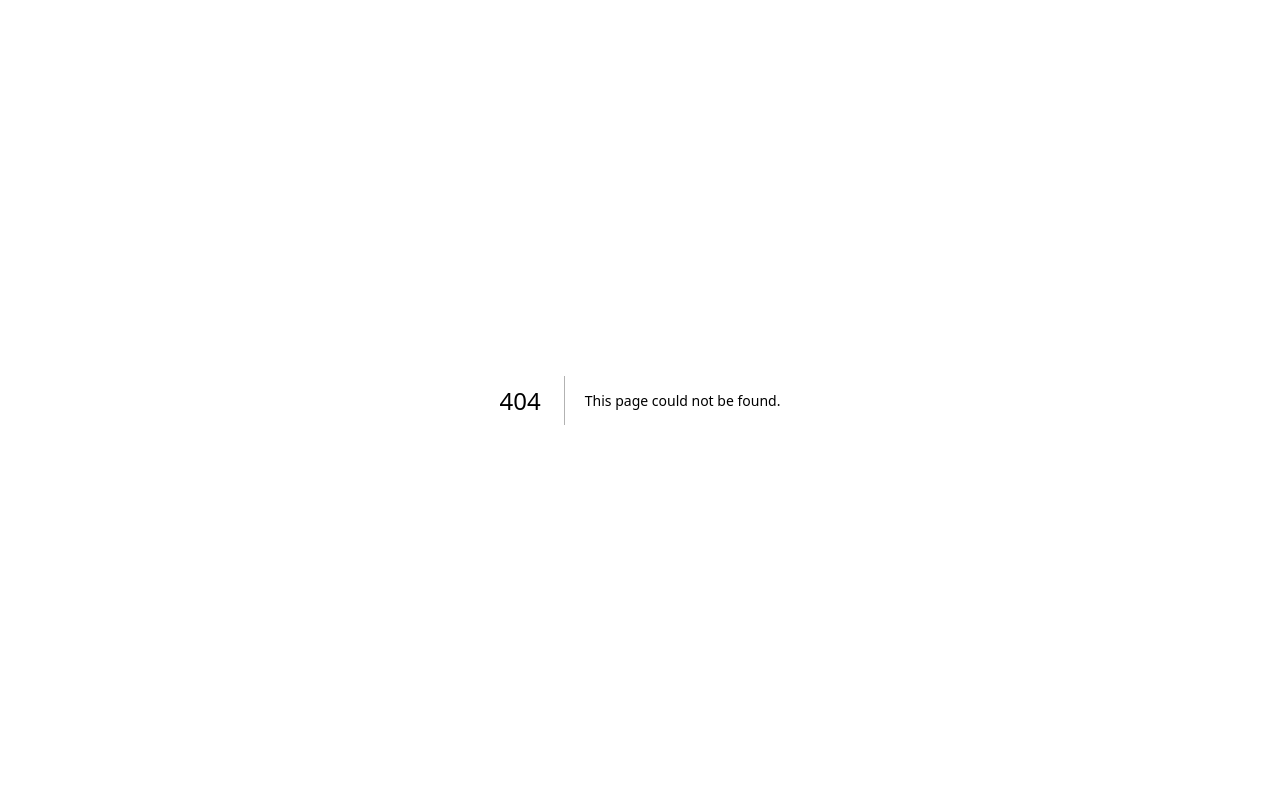
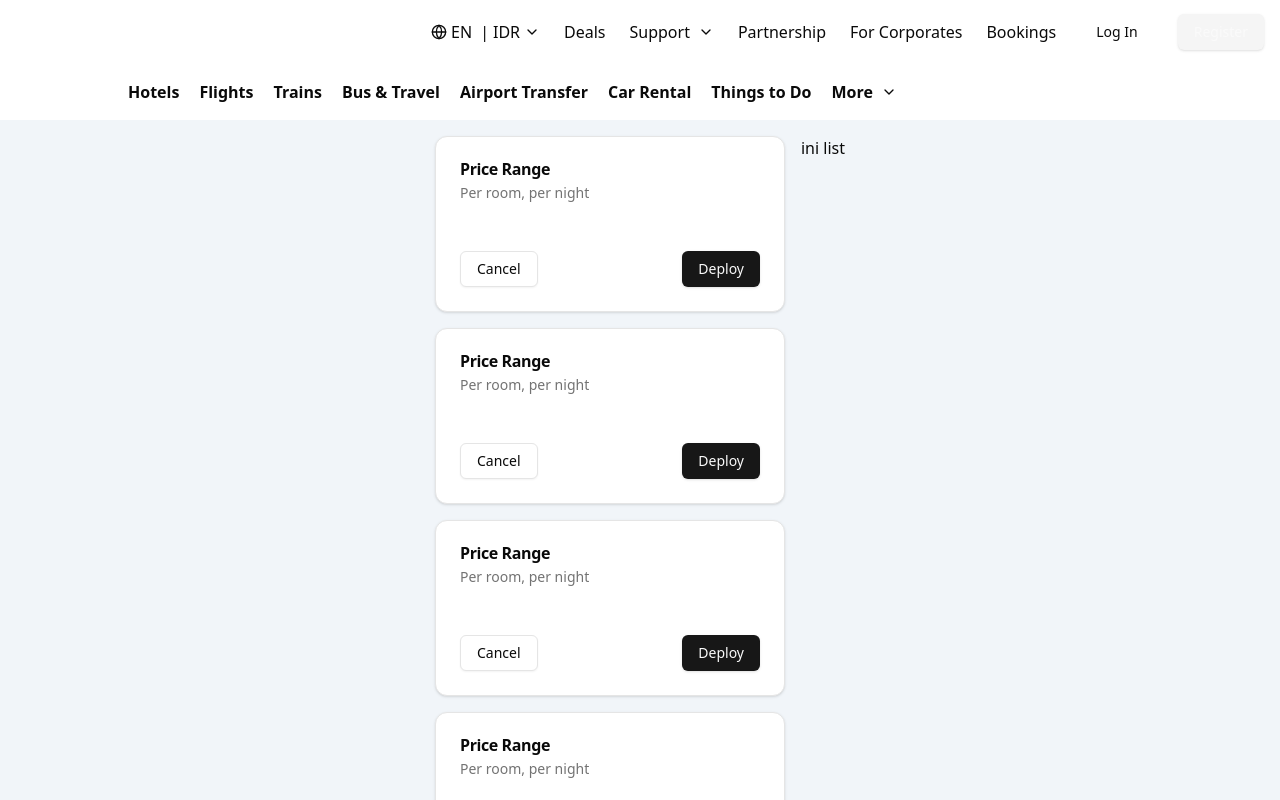
Before and after one commit to kanzff/DNA-Travel, a Next.js app: page /hotel in a window 1280 px wide. Before the commit this address had no page. Shown: the top 800 px of the page. Built offline with nearby package versions, Linux system fonts and the light colour scheme.

Commit message:
added hotel

```diff
--- /dev/null
+++ b/app/hotel/layout.tsx
@@ -0,0 +1,22 @@
+import { MainNav } from "@/components/main-nav"
+import { TopNav } from "@/components/top-nav"
+
+export default function HotelLayout({
+  children,
+}: {
+  children: React.ReactNode
+}) {
+  return (
+    <html lang="en" suppressHydrationWarning>
+      <body>
+        {/* Layout UI */}
+        {/* Place children where you want to render a page or nested layout */}
+        <div className="min-h-screen">
+          <TopNav />
+          <MainNav/>
+          <main className="bg-slate-100">{children}</main>
+        </div>
+      </body>
+    </html>
+  )
+}
--- /dev/null
+++ b/app/hotel/page.tsx
@@ -0,0 +1,92 @@
+'use client'
+
+import React from 'react'
+import {
+  Card,
+  CardContent,
+  CardDescription,
+  CardFooter,
+  CardHeader,
+  CardTitle,
+} from "@/components/ui/card"
+
+import { Button } from "@/components/ui/button"
+
+const Hotel = () => {
+  return (
+    <div className='container mx-auto p-4 flex justify-center gap-4'>
+      <div className='flex flex-col gap-4'>
+        <Card className="w-[350px]">
+          <CardHeader>
+            <CardTitle>Price Range</CardTitle>
+            <CardDescription>Per room, per night</CardDescription>
+          </CardHeader>
+          <CardContent>
+
+          </CardContent>
+          <CardFooter className="flex justify-between">
+            <Button variant="outline">Cancel</Button>
+            <Button>Deploy</Button>
+          </CardFooter>
+        </Card>
+        <Card className="w-[350px]">
+          <CardHeader>
+            <CardTitle>Price Range</CardTitle>
+            <CardDescription>Per room, per night</CardDescription>
+          </CardHeader>
+          <CardContent>
+
+          </CardContent>
+          <CardFooter className="flex justify-between">
+            <Button variant="outline">Cancel</Button>
+            <Button>Deploy</Button>
+          </CardFooter>
+        </Card>
+        <Card className="w-[350px]">
+          <CardHeader>
+            <CardTitle>Price Range</CardTitle>
+            <CardDescription>Per room, per night</CardDescription>
+          </CardHeader>
+          <CardContent>
+
+          </CardContent>
+          <CardFooter className="flex justify-between">
+            <Button variant="outline">Cancel</Button>
+            <Button>Deploy</Button>
+          </CardFooter>
+        </Card>
+        <Card className="w-[350px]">
+          <CardHeader>
+            <CardTitle>Price Range</CardTitle>
+            <CardDescription>Per room, per night</CardDescription>
+          </CardHeader>
+          <CardContent>
+
+          </CardContent>
+          <CardFooter className="flex justify-between">
+            <Button variant="outline">Cancel</Button>
+            <Button>Deploy</Button>
+          </CardFooter>
+        </Card>
+        <Card className="w-[350px]">
+          <CardHeader>
+            <CardTitle>Price Range</CardTitle>
+            <CardDescription>Per room, per night</CardDescription>
+          </CardHeader>
+          <CardContent>
+
+          </CardContent>
+          <CardFooter className="flex justify-between">
+            <Button variant="outline">Cancel</Button>
+            <Button>Deploy</Button>
+          </CardFooter>
+        </Card>
+      </div>
+      <div>
+        ini list
+      </div>
+    </div>
+  )
+}
+
+export default Hotel
--- a/app/layout.tsx
+++ b/app/layout.tsx
@@ -16,7 +16,7 @@ export default function RootLayout({
   children: React.ReactNode
 }) {
   return (
-    <html lang="en">
+    <html lang="en" suppressHydrationWarning>
       <body className={inter.className}>{children}</body>
     </html>
   )
--- a/app/page.tsx
+++ b/app/page.tsx
@@ -12,8 +12,8 @@ export default function Home() {
                   "url('/travel-landing.jpg')",
               }}
         >
-            <TopNav />
-            <MainNav/>
+            <TopNav textColor={'text-white'} />
+            <MainNav textColor={'text-white'}/>
             <HeroSection />
         </div>
       <PromotionSection />
--- a/components/main-nav.tsx
+++ b/components/main-nav.tsx
@@ -1,40 +1,40 @@
 import Link from "next/link"
 import { Plane, Building2, Train, Bus, Car, MapPin, MoreHorizontal, ChevronDown } from "lucide-react"
 
-export function MainNav() {
+export function MainNav({textColor} : {textColor?: String | undefined}) {
   return (
     <nav className="bg-transparent">
       <div className="container mx-auto px-4">
         <div className="flex items-center justify-start gap-5 h-14 max-w-5xl mx-auto">
-          <Link href="/hotels" className="flex items-center gap-2 text-white font-semibold hover:text-secondary">
+          <Link href="/hotels" className={`flex items-center gap-2 ${textColor} font-semibold hover:text-secondary`}>
             <span>Hotels</span>
           </Link>
 
-          <Link href="/flights" className="flex items-center gap-2 text-white font-semibold hover:text-secondary">
+          <Link href="/flights" className={`flex items-center gap-2 ${textColor} font-semibold hover:text-secondary`}>
             <span>Flights</span>
           </Link>
 
-          <Link href="/trains" className="flex items-center gap-2 text-white font-semibold hover:text-secondary">
+          <Link href="/trains" className={`flex items-center gap-2 ${textColor} font-semibold hover:text-secondary`}>
             <span>Trains</span>
           </Link>
 
-          <Link href="/bus" className="flex items-center gap-2 text-white font-semibold hover:text-secondary">
+          <Link href="/bus" className={`flex items-center gap-2 ${textColor} font-semibold hover:text-secondary`}>
             <span>Bus & Travel</span>
           </Link>
 
-          <Link href="/airport" className="flex items-center gap-2 text-white font-semibold hover:text-secondary">
+          <Link href="/airport" className={`flex items-center gap-2 ${textColor} font-semibold hover:text-secondary`}>
             <span>Airport Transfer</span>
           </Link>
 
-          <Link href="/car-rental" className="flex items-center gap-2 text-white font-semibold hover:text-secondary">
+          <Link href="/car-rental" className={`flex items-center gap-2 ${textColor} font-semibold hover:text-secondary`}>
             <span>Car Rental</span>
           </Link>
 
-          <Link href="/attractions" className="flex items-center gap-2 text-white font-semibold hover:text-secondary">
+          <Link href="/attractions" className={`flex items-center gap-2 ${textColor} font-semibold hover:text-secondary`}>
             <span>Things to Do</span>
           </Link>
 
-          <Link href="/more" className="flex items-center gap-2 text-white font-semibold hover:text-secondary">
+          <Link href="/more" className={`flex items-center gap-2 ${textColor} font-semibold hover:text-secondary`}>
             <span>More</span>
             <ChevronDown className="w-4 h-4" />
           </Link>
--- a/components/top-nav.tsx
+++ b/components/top-nav.tsx
@@ -3,7 +3,7 @@ import Image from "next/image"
 import { Button } from "@/components/ui/button"
 import { Globe, ChevronDown } from "lucide-react"
 
-export function TopNav() {
+export function TopNav({textColor} : {textColor?: String | undefined}) {
   return (
     <nav className="">
       <div className="container mx-auto px-4 flex items-center justify-between h-16">
@@ -18,7 +18,7 @@ export function TopNav() {
         </Link>
 
         <div className="flex items-center gap-6">
-          <div className="flex items-center text-white">
+          <div className={`flex items-center ${textColor}`}>
             <Globe className="w-4 h-4 mr-1" />
             <span className="mr-1">EN</span>
             <span className="mx-1">|</span>
@@ -26,32 +26,32 @@ export function TopNav() {
             <ChevronDown className="w-4 h-4" />
           </div>
 
-          <Link href="/deals" className="text-white hover:text-gray-200">
+          <Link href="/deals" className={`${textColor} hover:text-gray-200`}>
             Deals
           </Link>
 
-          <div className="flex items-center gap-2 text-white">
+          <div className={`flex items-center gap-2 ${textColor}`}>
             <span>Support</span>
             <ChevronDown className="w-4 h-4" />
           </div>
 
-          <Link href="/partnership" className="text-white hover:text-gray-200">
+          <Link href="/partnership" className={`${textColor} hover:text-gray-200`}>
             Partnership
           </Link>
 
-          <Link href="/corporates" className="text-white hover:text-gray-200">
+          <Link href="/corporates" className={`${textColor} hover:text-gray-200`}>
             For Corporates
           </Link>
 
-          <Link href="/bookings" className="text-white hover:text-gray-200">
+          <Link href="/bookings" className={`${textColor} hover:text-gray-200`}>
             Bookings
           </Link>
 
-          <Button variant="ghost" className="text-white hover:text-gray-200">
+          <Button variant="ghost" className={`${textColor} hover:text-gray-200`}>
             Log In
           </Button>
 
-          <Button className="bg-secondary hover:bg-secondary/90 text-white">Register</Button>
+          <Button className="bg-secondary hover:bg-secondary/90 textColor">Register</Button>
         </div>
       </div>
     </nav>
```
